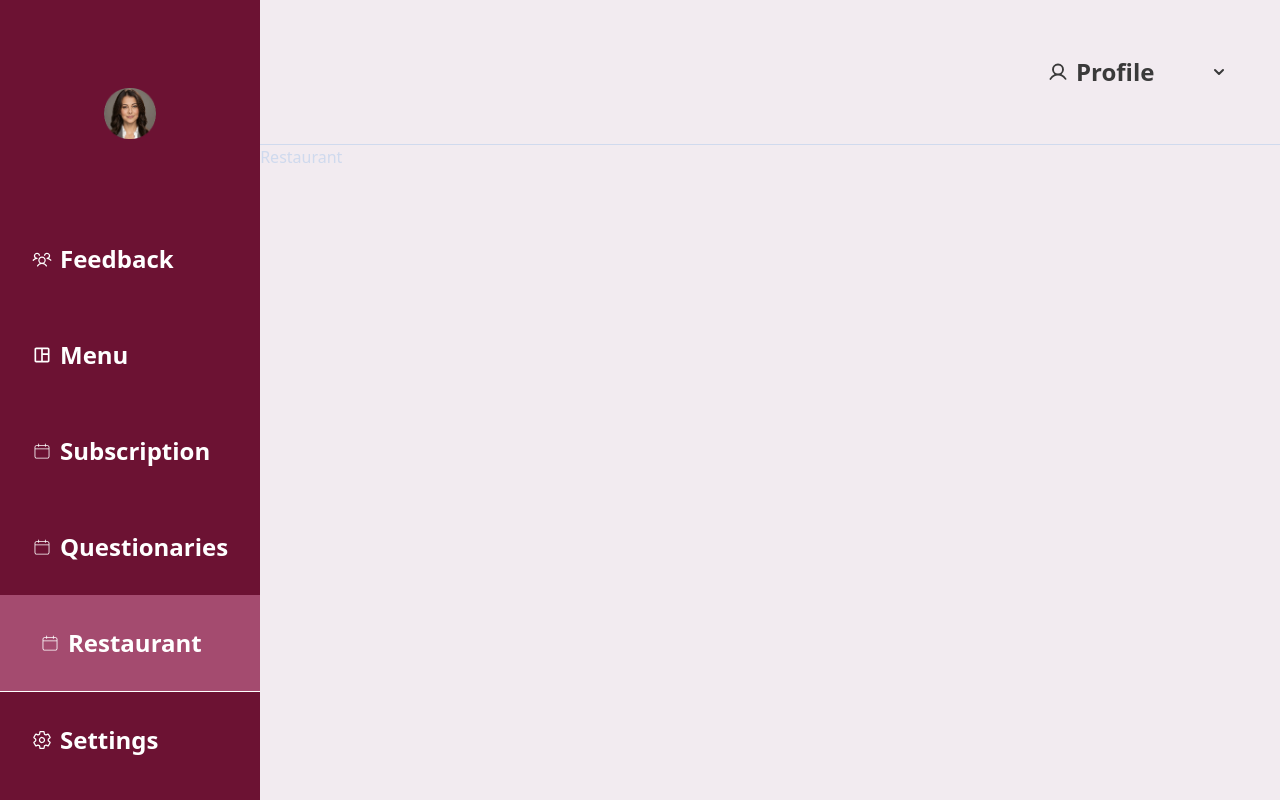
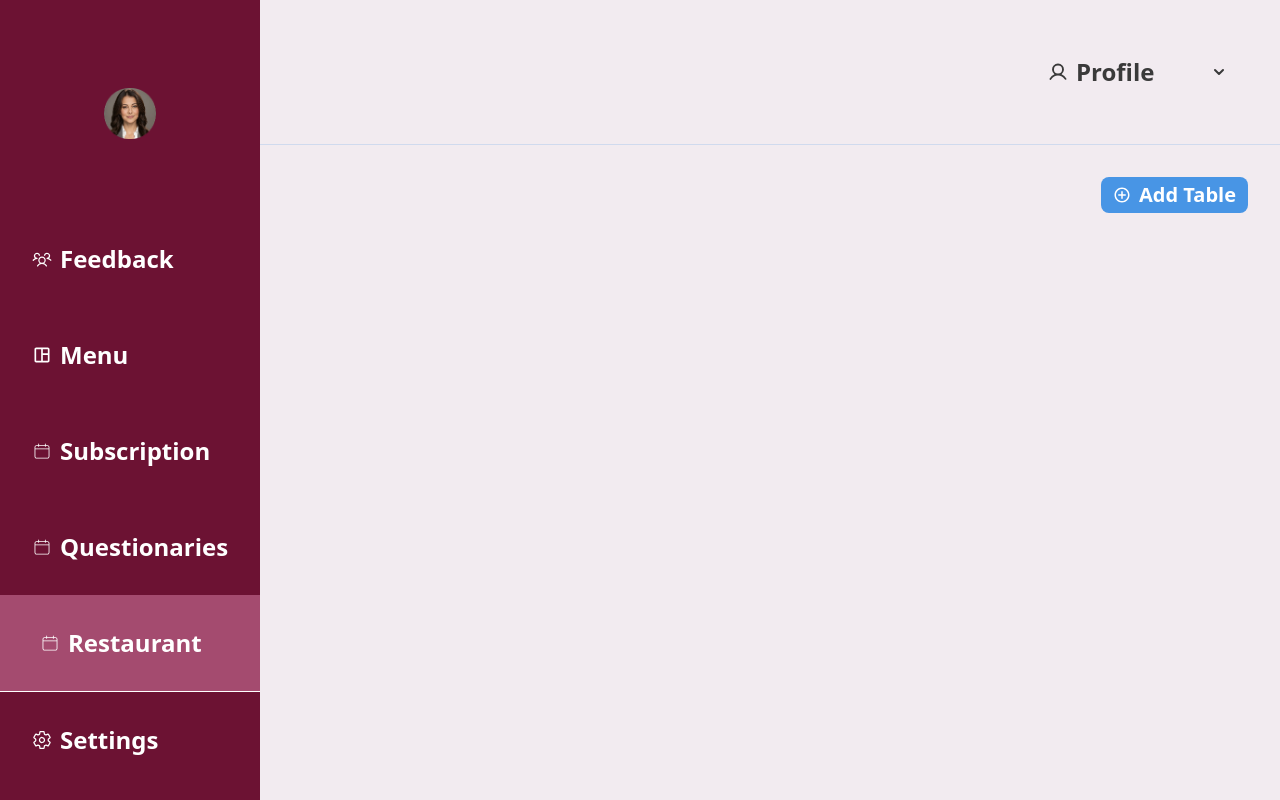
Before and after one commit to PeaceOloruntoba/nikita, a React (Vite) app: page /restaurant in a window 1280 px wide. Built offline with nearby package versions, Linux system fonts and the light colour scheme.

Commit message:
Update Restaurant.jsx

```diff
--- a/src/pages/Restaurant.jsx
+++ b/src/pages/Restaurant.jsx
@@ -1,7 +1,20 @@
-import React from 'react'
+import React from "react";
+import Button from "../components/shared/Button";
+import { MdOutlineAddCircleOutline } from "react-icons/md";
 
 export default function Restaurant() {
   return (
-    <div>Restaurant</div>
-  )
+    <div className="w-full h-full flex flex-col items-center p-8">
+      <div className="flex w-full items-end justify-end">
+        <Button
+          className="cursor-pointer bg-[#4895E5] text-white px-3 py-1 rounded-lg"
+          value={
+            <span className="flex gap-2 items-center justify-center text-xl font-semibold">
+              <MdOutlineAddCircleOutline size={18} /> Add Table
+            </span>
+          }
+        />
+      </div>
+    </div>
+  );
 }
```
